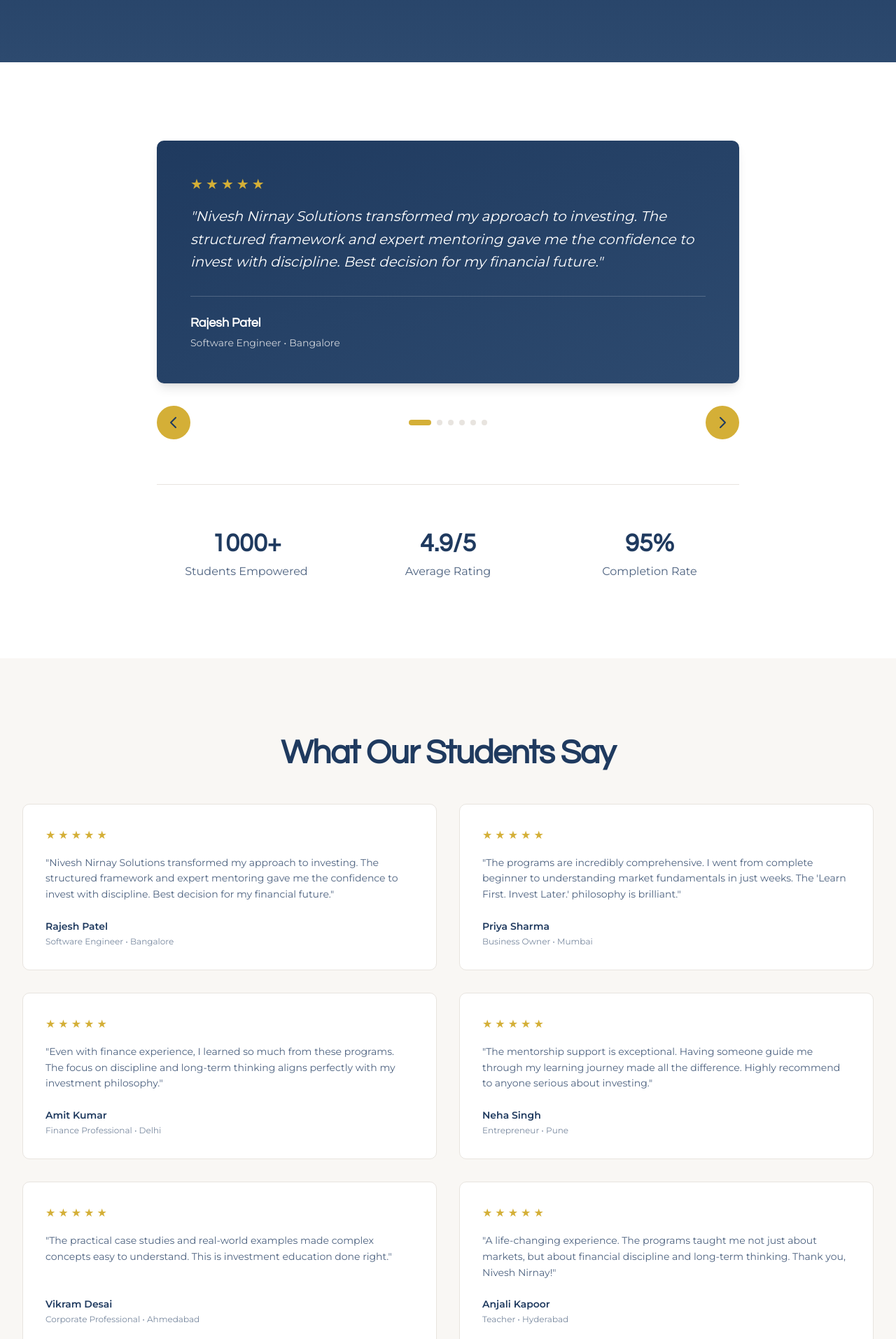
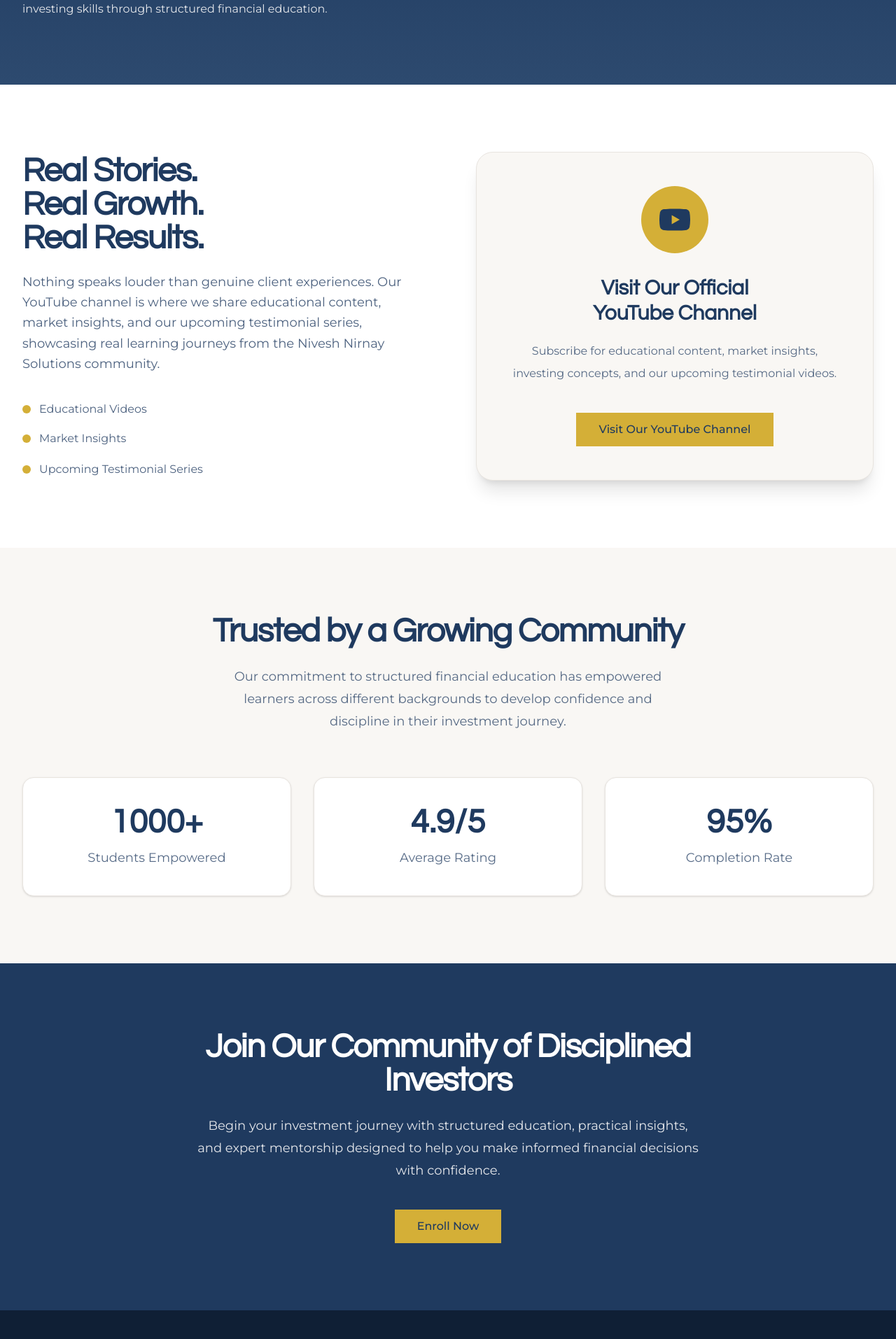
Before and after one commit to sandbox259/WealthSolutions, a Next.js app: page /testimonials in a window 1280 px wide. Shown: the part 326-2240 px from the top of the page at 70% size. Built offline with nearby package versions, Linux system fonts and the light colour scheme.

Commit message:
Adding Youtube Channel Link

```diff
--- a/app/contact/page.tsx
+++ b/app/contact/page.tsx
@@ -79,11 +79,11 @@ export default function Contact() {
                 <div className="space-y-4 pt-4">
                   <div>
                     <p className="text-sm text-[#1F3A5F]/60">Email</p>
-                    <p className="text-[#1F3A5F] font-semibold">hello@niveshnirnay.com</p>
+                    <p className="text-[#1F3A5F] font-semibold">niveshnirnaysolutions@gmail.com</p>
                   </div>
                   <div>
                     <p className="text-sm text-[#1F3A5F]/60">Phone</p>
-                    <p className="text-[#1F3A5F] font-semibold">+91 XXXXXXXXXX</p>
+                    <p className="text-[#1F3A5F] font-semibold">+91 8169305380</p>
                   </div>
                 </div>
               </div>
--- a/app/page.tsx
+++ b/app/page.tsx
@@ -22,7 +22,7 @@ export default function Home() {
           <div className="max-w-3xl">
             <p className="text-sm md:text-base text-[#D4AF37] font-semibold uppercase tracking-widest mb-4 md:mb-6">Nivesh Nirnay Solutions</p>
             <h1 className="font-heading text-3xl sm:text-4xl md:text-6xl font-semibold tracking-tight leading-tight mb-4 md:mb-6">
-              Educate • Empower • Elevate
+              Learn First • Invest Later
             </h1>
             <p className="text-base sm:text-lg text-gray-100 leading-relaxed max-w-2xl mb-10 md:mb-12">
               Helping individuals develop financial awareness, market understanding and disciplined decisionmaking through structured educational programs across securities markets.
@@ -55,7 +55,7 @@ export default function Home() {
                   Who We Are
                 </h2>
                 <p className="text-[#1F3A5F] font-semibold mb-5 md:mb-6">
-                  My Wealth Solution is a financial education and market learning organization committed to
+                  Nivesh Nirnay Solutions is a financial education and market learning organization committed to
                   helping individuals understand various segments of the securities market through structured
                   educational frameworks.
                 </p>
--- a/app/programs/page.tsx
+++ b/app/programs/page.tsx
@@ -11,7 +11,7 @@ export default function Programs() {
       description:
         "A structured framework designed to help learners understand Gold and Silver market behavior, volatility concepts, and disciplined market participation strategies.",
       duration: "8 Weeks",
-      level: "Begineer",
+      level: "Beginner",
     },
   ]
 
--- a/app/testimonials/page.tsx
+++ b/app/testimonials/page.tsx
@@ -2,278 +2,202 @@
 
 import Link from "next/link"
 import FadeIn from "@/components/FadeIn"
-import { useState } from "react"
 
 export default function Testimonials() {
-  const [activeIndex, setActiveIndex] = useState(0)
-
-  const testimonials = [
-    {
-      name: "Rajesh Patel",
-      title: "Software Engineer",
-      location: "Bangalore",
-      rating: 5,
-      text: "Nivesh Nirnay Solutions transformed my approach to investing. The structured framework and expert mentoring gave me the confidence to invest with discipline. Best decision for my financial future.",
-    },
-    {
-      name: "Priya Sharma",
-      title: "Business Owner",
-      location: "Mumbai",
-      rating: 5,
-      text: "The programs are incredibly comprehensive. I went from complete beginner to understanding market fundamentals in just weeks. The 'Learn First. Invest Later.' philosophy is brilliant.",
-    },
-    {
-      name: "Amit Kumar",
-      title: "Finance Professional",
-      location: "Delhi",
-      rating: 5,
-      text: "Even with finance experience, I learned so much from these programs. The focus on discipline and long-term thinking aligns perfectly with my investment philosophy.",
-    },
-    {
-      name: "Neha Singh",
-      title: "Entrepreneur",
-      location: "Pune",
-      rating: 5,
-      text: "The mentorship support is exceptional. Having someone guide me through my learning journey made all the difference. Highly recommend to anyone serious about investing.",
-    },
-    {
-      name: "Vikram Desai",
-      title: "Corporate Professional",
-      location: "Ahmedabad",
-      rating: 5,
-      text: "The practical case studies and real-world examples made complex concepts easy to understand. This is investment education done right.",
-    },
-    {
-      name: "Anjali Kapoor",
-      title: "Teacher",
-      location: "Hyderabad",
-      rating: 5,
-      text: "A life-changing experience. The programs taught me not just about markets, but about financial discipline and long-term thinking. Thank you, Nivesh Nirnay!",
-    },
-  ]
-
-  const nextTestimonial = () => {
-    setActiveIndex(
-      (prevIndex) => (prevIndex + 1) % testimonials.length
-    )
-  }
-
-  const prevTestimonial = () => {
-    setActiveIndex(
-      (prevIndex) =>
-        (prevIndex - 1 + testimonials.length) % testimonials.length
-    )
-  }
-
   return (
     <div>
       {/* HERO */}
       <section className="bg-gradient-to-b from-[#1F3A5F] to-[#2D4A6F] text-white py-16 md:py-24">
         <div className="max-w-7xl mx-auto px-6 lg:px-8">
-          <h1 className="font-heading text-4xl md:text-6xl font-semibold tracking-tight mb-4">
-            Student Testimonials
+          <h1 className="font-heading text-4xl md:text-6xl font-semibold tracking-tight mb-6">
+            Success Stories
           </h1>
 
           <p className="text-gray-200 max-w-2xl">
-            Hear from our community of disciplined investors who transformed
-            their financial future.
+            Discover how our students are building confidence,
+            discipline, and long-term investing skills through
+            structured financial education.
           </p>
         </div>
       </section>
 
-      {/* TESTIMONIAL CAROUSEL */}
-      <section className="py-16 md:py-28 bg-white">
-        <div className="max-w-4xl mx-auto px-6 lg:px-8">
-          <FadeIn>
-            <div className="relative">
-              {/* Main Testimonial Card */}
-              <div className="bg-gradient-to-br from-[#1F3A5F] to-[#2D4A6F] text-white rounded-lg p-6 sm:p-8 md:p-12 mb-8 shadow-lg">
-                <div className="flex items-center gap-1 mb-4">
-                  {[...Array(testimonials[activeIndex].rating)].map(
-                    (_, i) => (
-                      <span
-                        key={i}
-                        className="text-[#D4AF37] text-xl"
-                      >
-                        ★
-                      </span>
-                    )
-                  )}
+      {/* YOUTUBE SECTION */}
+      <section className="py-24 bg-white">
+        <div className="max-w-7xl mx-auto px-6 lg:px-8">
+          <div className="grid lg:grid-cols-2 gap-20 items-center">
+
+            {/* LEFT COLUMN */}
+            <FadeIn>
+              <div>
+
+                <h2 className="font-heading text-3xl md:text-5xl font-semibold text-[#1F3A5F] tracking-tight mb-6">
+                  Real Stories.
+                  <br />
+                  Real Growth.
+                  <br />
+                  Real Results.
+                </h2>
+
+                <p className="text-[#1F3A5F]/80 text-lg leading-relaxed">
+                  Nothing speaks louder than genuine client
+                  experiences. Our YouTube channel is where we
+                  share educational content, market insights,
+                  and our upcoming testimonial series,
+                  showcasing real learning journeys from the
+                  Nivesh Nirnay Solutions community.
+                </p>
+
+                <div className="mt-10 space-y-5">
+
+                  <div className="flex items-center gap-3">
+                    <div className="w-3 h-3 rounded-full bg-[#D4AF37]" />
+                    <span className="text-[#1F3A5F]/80 leading-tight">
+                      Educational Videos
+                    </span>
+                  </div>
+
+                  <div className="flex items-center gap-3">
+                    <div className="w-3 h-3 rounded-full bg-[#D4AF37]" />
+                    <span className="text-[#1F3A5F]/80">
+                      Market Insights
+                    </span>
+                  </div>
+
+                  <div className="flex items-center gap-3">
+                    <div className="w-3 h-3 rounded-full bg-[#D4AF37]" />
+                    <span className="text-[#1F3A5F]/80">
+                      Upcoming Testimonial Series
+                    </span>
+                  </div>
+
                 </div>
 
-                <p className="text-base sm:text-lg md:text-xl leading-relaxed mb-8 italic">
-                  "{testimonials[activeIndex].text}"
-                </p>
+              </div>
+            </FadeIn>
 
-                <div className="border-t border-white/20 pt-6">
-                  <p className="font-heading text-lg font-semibold mb-1">
-                    {testimonials[activeIndex].name}
+            {/* RIGHT COLUMN */}
+            <FadeIn delay={0.15}>
+              <div className="rounded-3xl border border-[#E8E4DF] bg-[#F9F7F4] p-12 shadow-xl hover:-translate-y-1 hover:shadow-2xl transition-all duration-300">
+
+                <div className="flex flex-col items-center text-center">
+
+                  {/* YouTube Icon */}
+                  <div className="w-24 h-24 rounded-full bg-[#D4AF37] flex items-center justify-center mb-8">
+
+                    <svg
+                      className="w-11 h-11 text-[#1F3A5F]"
+                      viewBox="0 0 24 24"
+                      fill="currentColor"
+                    >
+                      <path d="M23.5 6.2a3.1 3.1 0 0 0-2.2-2.2C19.3 3.5 12 3.5 12 3.5s-7.3 0-9.3.5A3.1 3.1 0 0 0 .5 6.2 32.6 32.6 0 0 0 0 12a32.6 32.6 0 0 0 .5 5.8 3.1 3.1 0 0 0 2.2 2.2c2 .5 9.3.5 9.3.5s7.3 0 9.3-.5a3.1 3.1 0 0 0 2.2-2.2A32.6 32.6 0 0 0 24 12a32.6 32.6 0 0 0-.5-5.8ZM9.6 15.5V8.5L15.8 12Z" />
+                    </svg>
+
+                  </div>
+
+                  <h3 className="font-heading text-3xl font-semibold text-[#1F3A5F] mb-5">
+                    Visit Our Official
+                    <br />
+                    YouTube Channel
+                  </h3>
+
+                  <p className="text-[#1F3A5F]/75 leading-8 mb-10">
+                    Subscribe for educational content,
+                    market insights, investing concepts,
+                    and our upcoming testimonial videos.
                   </p>
 
-                  <p className="text-gray-300 text-sm">
-                    {testimonials[activeIndex].title} •{" "}
-                    {testimonials[activeIndex].location}
-                  </p>
-                </div>
-              </div>
+                  <a
+                    href="https://www.youtube.com/@niveshnirnaysolutions"
+                    target="_blank"
+                    rel="noopener noreferrer"
+                    className="inline-block w-full sm:w-auto px-8 py-3 bg-[#D4AF37] text-[#1F3A5F] font-medium hover:bg-[#E8CFA0] transition-colors"
+                  >
+                    Visit Our YouTube Channel
+                  </a>
 
-              {/* Navigation Buttons */}
-              <div className="flex justify-between items-center gap-3">
-                <button
-                  onClick={prevTestimonial}
-                  className="flex-shrink-0 bg-[#D4AF37] text-[#1F3A5F] p-2.5 sm:p-3 rounded-full hover:bg-[#E8CFA0] transition-colors"
-                  aria-label="Previous testimonial"
-                >
-                  <svg
-                    className="w-5 h-5 sm:w-6 sm:h-6"
-                    fill="none"
-                    stroke="currentColor"
-                    viewBox="0 0 24 24"
-                  >
-                    <path
-                      strokeLinecap="round"
-                      strokeLinejoin="round"
-                      strokeWidth={2}
-                      d="M15 19l-7-7 7-7"
-                    />
-                  </svg>
-                </button>
-
-                {/* Dots */}
-                <div className="flex items-center justify-center gap-1.5 sm:gap-2 min-w-0">
-                  {testimonials.map((_, index) => (
-                    <button
-                      key={index}
-                      onClick={() => setActiveIndex(index)}
-                      className={`h-2 rounded-full transition-all ${
-                        index === activeIndex
-                          ? "bg-[#D4AF37] w-6 sm:w-8"
-                          : "bg-[#E8E4DF] w-2"
-                      }`}
-                      aria-label={`Go to testimonial ${index + 1}`}
-                    />
-                  ))}
                 </div>
 
-                <button
-                  onClick={nextTestimonial}
-                  className="flex-shrink-0 bg-[#D4AF37] text-[#1F3A5F] p-2.5 sm:p-3 rounded-full hover:bg-[#E8CFA0] transition-colors"
-                  aria-label="Next testimonial"
-                >
-                  <svg
-                    className="w-5 h-5 sm:w-6 sm:h-6"
-                    fill="none"
-                    stroke="currentColor"
-                    viewBox="0 0 24 24"
-                  >
-                    <path
-                      strokeLinecap="round"
-                      strokeLinejoin="round"
-                      strokeWidth={2}
-                      d="M9 5l7 7-7 7"
-                    />
-                  </svg>
-                </button>
               </div>
+            </FadeIn>
+
+          </div>
+        </div>
+      </section>
+      {/* IMPACT STATS */}
+      <section className="py-24 bg-[#F9F7F4]">
+        <div className="max-w-7xl mx-auto px-6 lg:px-8">
+
+          <FadeIn>
+            <div className="text-center mb-16">
+              <h2 className="font-heading text-3xl md:text-5xl font-semibold text-[#1F3A5F] tracking-tight">
+                Trusted by a Growing Community
+              </h2>
+
+              <p className="mt-6 text-lg text-[#1F3A5F]/75 max-w-2xl mx-auto leading-8">
+                Our commitment to structured financial education has empowered
+                learners across different backgrounds to develop confidence and
+                discipline in their investment journey.
+              </p>
             </div>
           </FadeIn>
 
-          {/* Testimonial Stats */}
-          <FadeIn delay={0.2}>
-            <div className="grid grid-cols-1 md:grid-cols-3 gap-8 mt-16 pt-16 border-t border-[#E8E4DF]">
-              <div className="text-center">
-                <p className="font-heading text-4xl font-bold text-[#1F3A5F] mb-2">
+          <FadeIn delay={0.15}>
+            <div className="grid grid-cols-1 md:grid-cols-3 gap-8">
+
+              <div className="bg-white rounded-2xl border border-[#E8E4DF] shadow-sm p-10 text-center hover:shadow-lg transition-all duration-300">
+
+                <h3 className="font-heading text-5xl font-bold text-[#1F3A5F] mb-3">
                   1000+
-                </p>
-                <p className="text-[#1F3A5F]/80">
+                </h3>
+
+                <p className="text-[#1F3A5F]/75 text-lg">
                   Students Empowered
                 </p>
+
               </div>
 
-              <div className="text-center">
-                <p className="font-heading text-4xl font-bold text-[#1F3A5F] mb-2">
+              <div className="bg-white rounded-2xl border border-[#E8E4DF] shadow-sm p-10 text-center hover:shadow-lg transition-all duration-300">
+
+                <h3 className="font-heading text-5xl font-bold text-[#1F3A5F] mb-3">
                   4.9/5
-                </p>
-                <p className="text-[#1F3A5F]/80">
+                </h3>
+
+                <p className="text-[#1F3A5F]/75 text-lg">
                   Average Rating
                 </p>
+
               </div>
 
-              <div className="text-center">
-                <p className="font-heading text-4xl font-bold text-[#1F3A5F] mb-2">
+              <div className="bg-white rounded-2xl border border-[#E8E4DF] shadow-sm p-10 text-center hover:shadow-lg transition-all duration-300">
+
+                <h3 className="font-heading text-5xl font-bold text-[#1F3A5F] mb-3">
                   95%
-                </p>
-                <p className="text-[#1F3A5F]/80">
+                </h3>
+
+                <p className="text-[#1F3A5F]/75 text-lg">
                   Completion Rate
                 </p>
+
               </div>
+
             </div>
           </FadeIn>
+
         </div>
       </section>
-
-      {/* TESTIMONIAL GRID */}
-      <section className="bg-[#F9F7F4] py-16 md:py-28">
-        <div className="max-w-7xl mx-auto px-6 lg:px-8">
-          <FadeIn>
-            <h2 className="font-heading text-3xl md:text-5xl font-semibold text-[#1F3A5F] tracking-tight mb-12 text-center">
-              What Our Students Say
-            </h2>
-          </FadeIn>
-
-          <div className="grid grid-cols-1 md:grid-cols-2 gap-8 items-stretch">
-            {testimonials.map((testimonial, index) => (
-              <FadeIn
-                key={index}
-                delay={index * 0.1}
-                className="h-full"
-              >
-                <div className="bg-white border border-[#E8E4DF] rounded-lg p-6 sm:p-8 h-full flex flex-col">
-                  {/* Rating */}
-                  <div className="flex items-center gap-1 mb-4">
-                    {[...Array(testimonial.rating)].map((_, i) => (
-                      <span
-                        key={i}
-                        className="text-[#D4AF37]"
-                      >
-                        ★
-                      </span>
-                    ))}
-                  </div>
-
-                  {/* Testimonial Text */}
-                  <p className="text-[#1F3A5F]/80 text-sm leading-relaxed mb-6 flex-1">
-                    "{testimonial.text}"
-                  </p>
-
-                  {/* Student Information */}
-                  <div className="mt-auto">
-                    <p className="font-semibold text-[#1F3A5F] text-sm">
-                      {testimonial.name}
-                    </p>
-
-                    <p className="text-[#1F3A5F]/60 text-xs mt-1">
-                      {testimonial.title} • {testimonial.location}
-                    </p>
-                  </div>
-                </div>
-              </FadeIn>
-            ))}
-          </div>
-        </div>
-      </section>
-
       {/* CTA */}
-      <section className="bg-[#1F3A5F] text-white py-16 md:py-24">
+      <section className="bg-[#1F3A5F] text-white py-20 md:py-24">
         <FadeIn>
           <div className="max-w-3xl mx-auto text-center px-6">
-            <h2 className="font-heading text-2xl md:text-4xl font-semibold tracking-tight mb-6">
+
+            <h2 className="font-heading text-3xl md:text-5xl font-semibold tracking-tight mb-6">
               Join Our Community of Disciplined Investors
             </h2>
 
-            <p className="text-gray-200 mb-8 md:mb-10">
-              Start your transformation journey with expert mentorship and
-              structured education.
+            <p className="text-gray-200 text-lg leading-8 mb-10">
+              Begin your investment journey with structured education,
+              practical insights, and expert mentorship designed to help you
+              make informed financial decisions with confidence.
             </p>
 
             <Link
@@ -282,9 +206,11 @@ export default function Testimonials() {
             >
               Enroll Now
             </Link>
+
           </div>
         </FadeIn>
       </section>
+
     </div>
   )
 }
--- a/components/Footer.tsx
+++ b/components/Footer.tsx
@@ -36,7 +36,7 @@ export default function Footer() {
               info@niveshnirnay.com
             </p>
             <p className="text-gray-200 text-sm mt-2">
-              +91 XXXXXXXXXX
+              +91 8169305380
             </p>
           </div>
 
--- a/components/nav.tsx
+++ b/components/nav.tsx
@@ -22,7 +22,7 @@ export function Nav() {
       <div className="max-w-7xl mx-auto px-4 sm:px-6 lg:px-8 py-4 flex justify-between items-center">
         <Link href="/" className="flex items-center">
           <Image
-            src="/logo1.png"
+            src="/niveshlogo.png"
             alt="Nivesh Nirnay Solutions"
             width={120}
             height={40}
```
Also changed, not shown: app/layout.tsx (+4 -4 lines), 1 other file (tests, documents, lock files or other folders).
